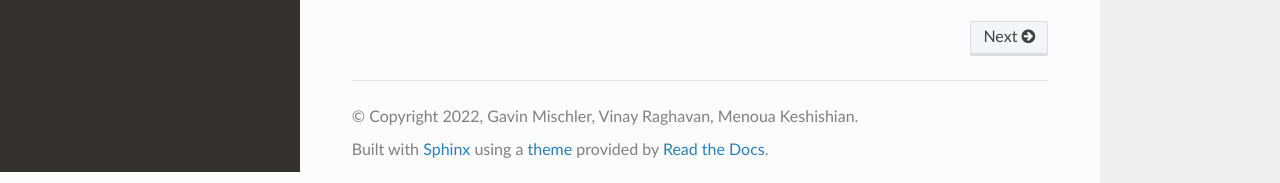
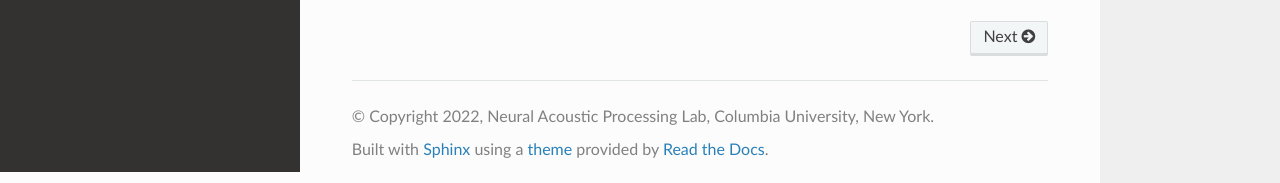
Before and after one commit to naplab/naplib-python, a Sphinx documentation site: the page built from docs/source/index.rst, in a window 1280 px wide. Shown: the part 728-911 px from the top of the page. Built offline with Sphinx 7.4.7 and the Read the Docs theme 2.0.0, drawn with Linux system fonts in a browser that asks for light colours; pages that are not in the unit, such as notebooks, are missing from menus.

Commit message:
Update docs/source/conf.py

```diff
--- a/docs/source/conf.py
+++ b/docs/source/conf.py
@@ -24,7 +24,7 @@ print(sys.path[0])
 # -- Project information -----------------------------------------------------
 
 project = 'naplib-python'
-copyright = '2022, Gavin Mischler, Vinay Raghavan, Menoua Keshishian'
+copyright = '2022, Neural Acoustic Processing Lab, Columbia University, New York'
 author = 'Gavin Mischler, Vinay Raghavan, Menoua Keshishian'
 
 
```
